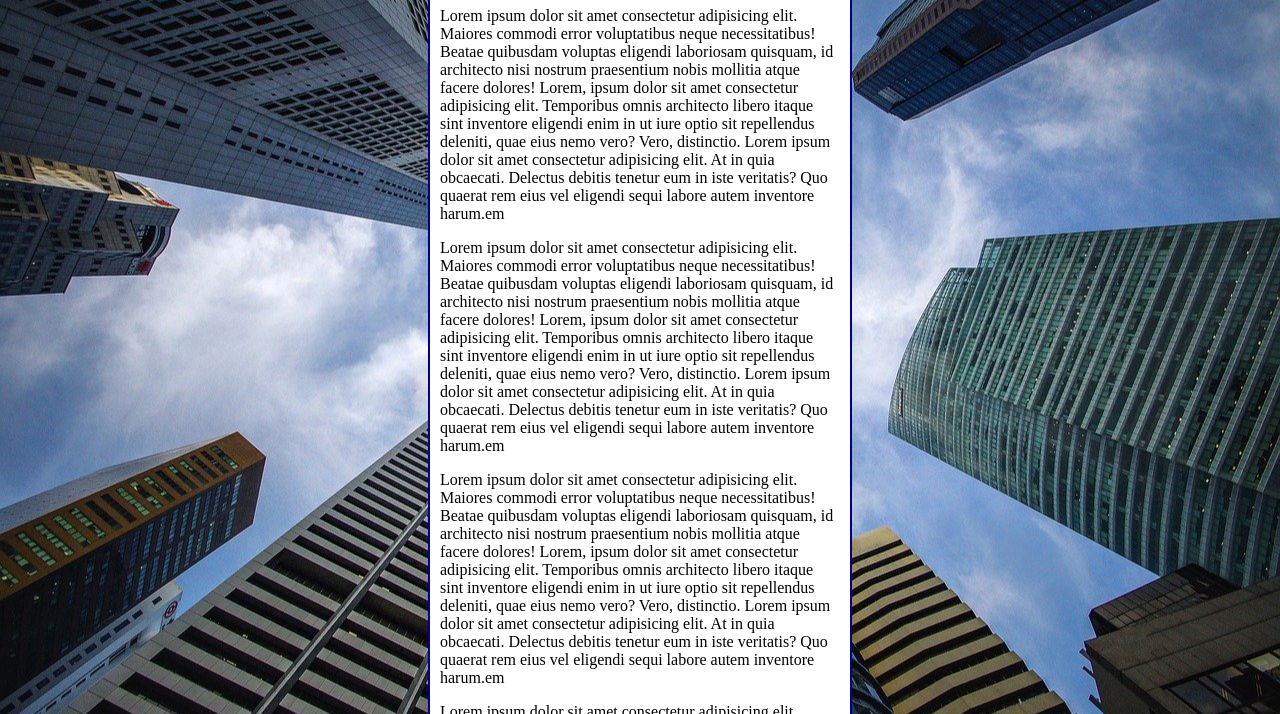
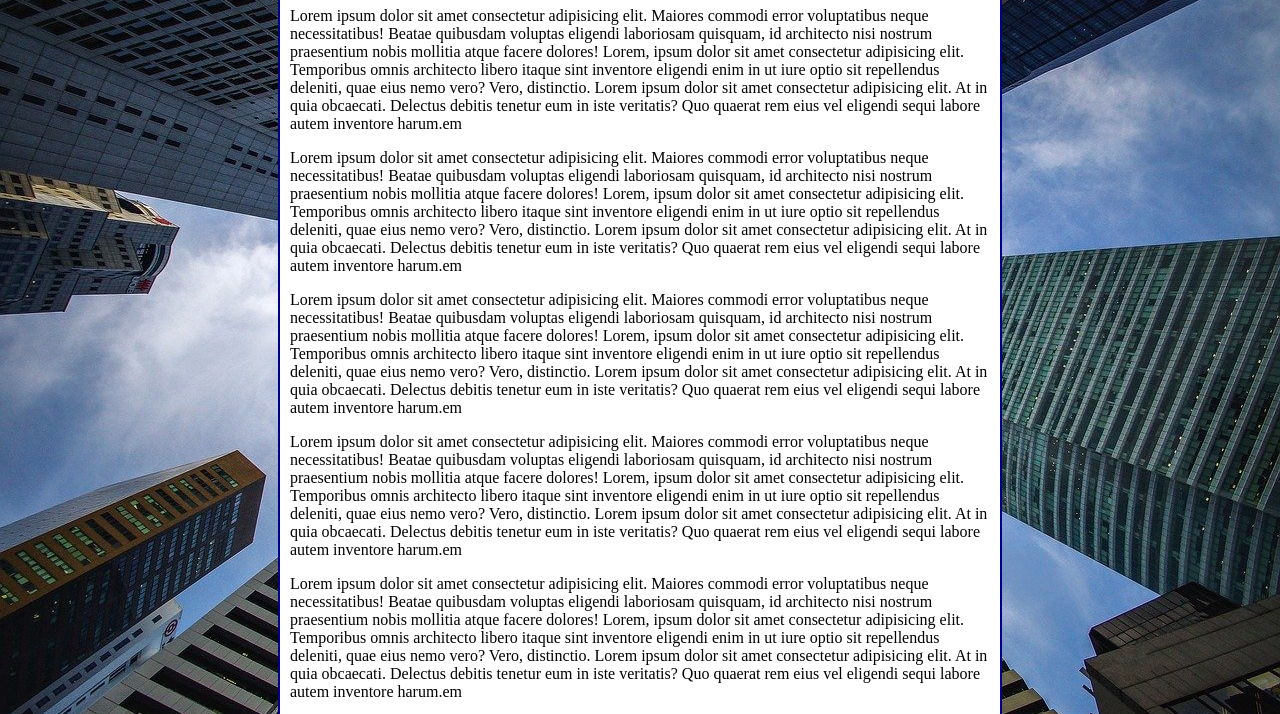
Before and after one commit to POllk2/html-css, a plain HTML site: page excercicios/exercício-022/fundo006.html in a window 1280 px wide. Shown: the part 93-807 px from the top of the page. Drawn offline with Linux system fonts and the light colour scheme.

Commit message:
Aprendi a fazer uma shorthand
Aprendi a fazer a shorthand para o background!

```diff
--- a/excercicios/exercício-022/fundo006.html
+++ b/excercicios/exercício-022/fundo006.html
@@ -7,17 +7,32 @@
 
     <style>
         body{
-            height: 100vh;
+            /* height: 100vh;
             background-color: black;
             background-image: url(Imagens/wallpaper002.jpg);
             background-position: center center;
-            background-repeat: repeat-y;
+            background-repeat: no-repeat;
             background-size: cover;
+            background-attachment: fixed; */
+
+            /* Shorthande back ground
+
+            1 color
+            2 image
+            3 position
+            4 repeat
+            5 "size"
+            6 attechment
+
+            */
+            background: black url(Imagens/wallpaper002.jpg) center center no-repeat  fixed;
+            background-size: cover;
+
         }
 
         main{
             background-color: white;
-            width: 400px;
+            max-width: 700px;
             padding: 10px;
             margin: auto;
             border: 2px solid darkblue;
```
